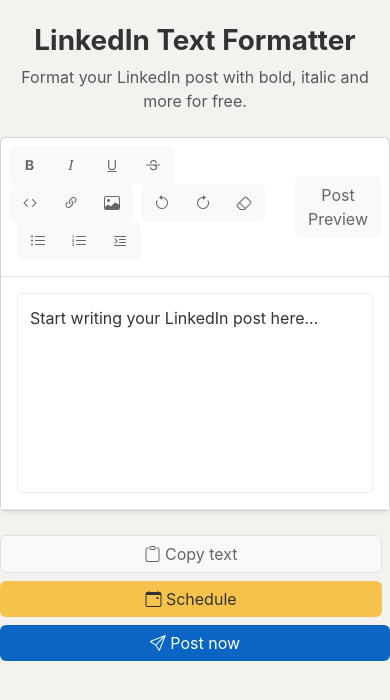
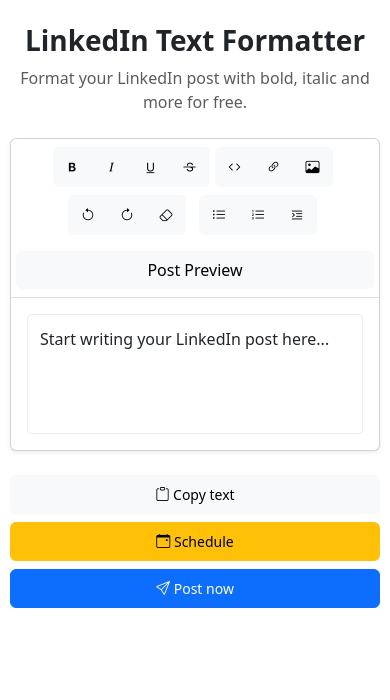
Before and after one commit to tkhongsap/linkedin-text-editor, a Flask app: page / in a window 390 px wide. Shown: the top 700 px of the page. Run offline with Flask 3, Linux system fonts and the light colour scheme; some libraries are stand-ins or nearby versions.

Commit message:
Implement responsive design for mobile devices and improve mobile experience.
Replit-Commit-Author: Agent
Replit-Commit-Session-Id: db259f9e-25c1-480b-b8ac-af441db97cea
Replit-Commit-Screenshot-Url: https://storage.googleapis.com/screenshot-production-us-central1/c0f2e0a3-1291-4764-b8c4-317bb3c658d7/eb9f23f0-e6e7-41f0-a142-ab60b802791d.jpg

```diff
--- a/static/css/custom.css
+++ b/static/css/custom.css
@@ -1,167 +1,164 @@
-/* Main layout styles */
+/* Custom styles for LinkedIn Text Formatter */
+
+/* Global responsiveness */
 body {
-    background-color: #f3f2ef;
-    font-family: -apple-system, BlinkMacSystemFont, "Segoe UI", Roboto, Helvetica, Arial, sans-serif;
-    color: #333;
+    font-family: system-ui, -apple-system, BlinkMacSystemFont, 'Segoe UI', Roboto, Oxygen, Ubuntu, Cantarell, 'Open Sans', 'Helvetica Neue', sans-serif;
 }
 
-.container {
-    max-width: 960px;
+/* Editor styling */
+.editor-content {
+    min-height: 150px;
+    border: none;
+    outline: none;
+    font-size: 16px;
+    line-height: 1.5;
 }
 
-/* Editor styles */
-.editor-container {
-    background-color: #fff;
-    border-bottom: 1px solid #e0e0e0;
+.editor-content:empty:before {
+    content: attr(placeholder);
+    color: #aaa;
 }
 
-.editor-content {
-    min-height: 200px;
-    font-size: 16px;
-    line-height: 1.5;
-    color: #333;
-    outline: none;
+/* LinkedIn post preview styling */
+.linkedin-post-preview {
+    max-width: 100%;
+    border-radius: 10px;
+    overflow: hidden;
 }
 
-/* TipTap specific editor styles */
-.ProseMirror {
-    outline: none !important;
-    padding: 0.5rem;
-}
-
-.ProseMirror p {
-    margin-bottom: 0.75rem;
-}
-
-.ProseMirror p:last-child {
-    margin-bottom: 0;
-}
-
-.ProseMirror p:first-child:empty:before {
-    content: attr(data-placeholder);
-    color: #aaa;
-    pointer-events: none;
-    float: left;
-    height: 0;
-}
-
-/* Toolbar styles */
-.btn-light {
-    color: #666;
-    border-color: transparent;
-}
-
-.btn-light:hover,
-.btn-light.active {
-    background-color: #eaeaea;
-    color: #0a66c2;
-}
-
-.btn-toolbar .btn-group {
-    margin-right: 0.5rem;
-}
-
-/* LinkedIn preview styles */
 .preview-container {
-    background-color: #f3f2ef;
-}
-
-.linkedin-post-preview {
-    background-color: #fff;
-    border-radius: 8px;
-    overflow: hidden;
+    transition: all 0.3s ease;
 }
 
 .profile-img img {
     border: 2px solid #fff;
-    box-shadow: 0 0 0 1px rgba(0,0,0,0.1);
+    box-shadow: 0 1px 3px rgba(0,0,0,0.1);
 }
 
 .profile-info h6 {
     font-weight: 600;
-    font-size: 16px;
 }
 
-#preview-content {
-    font-size: 15px;
-    line-height: 1.5;
-    white-space: pre-wrap;
-    word-wrap: break-word;
+/* Responsive adjustments */
+@media (max-width: 767px) {
+    .btn-toolbar {
+        flex-wrap: wrap;
+        justify-content: center;
+    }
+
+    .btn-group {
+        margin-bottom: 0.5rem;
+    }
+
+    .btn {
+        padding: 0.375rem 0.5rem;
+    }
+
+    h1 {
+        font-size: 1.75rem;
+    }
+
+    .card-body {
+        padding: 0.75rem;
+    }
+
+    .d-flex {
+        flex-wrap: wrap;
+    }
+
+    /* Action buttons on mobile */
+    #copy-btn, #schedule-btn, #post-now-btn {
+        font-size: 0.875rem;
+        margin-bottom: 0.5rem;
+    }
+
+    /* Toolbar buttons */
+    .btn-toolbar .btn-group {
+        margin-right: 5px !important;
+    }
+
+    .btn-toolbar .btn {
+        font-size: 0.875rem;
+    }
+
+    /* Editor height on mobile */
+    .editor-content {
+        min-height: 120px;
+    }
 }
 
-.post-stats {
-    font-size: 12px;
-    color: #666;
-    padding: 8px 0;
+/* Extra small devices */
+@media (max-width: 575px) {
+    .container {
+        padding-left: 10px;
+        padding-right: 10px;
+    }
+
+    /* Stack action buttons on very small screens */
+    .d-flex.justify-content-center {
+        flex-direction: column;
+        align-items: stretch;
+    }
+
+    #copy-btn, #schedule-btn, #post-now-btn {
+        width: 100%;
+        margin-right: 0 !important;
+        margin-bottom: 0.5rem;
+    }
+
+    /* Simplify toolbar */
+    .border-bottom.p-2 {
+        padding: 8px 5px !important;
+    }
+
+    /* Make preview toggle more prominent */
+    #preview-toggle {
+        width: 100%;
+        margin-top: 0.5rem;
+    }
+
+    /* Simplify toolbar layout on very small screens */
+    .d-flex.align-items-center {
+        flex-direction: column;
+    }
+
+    .btn-toolbar {
+        width: 100%;
+    }
 }
 
-.post-actions {
-    border-top: 1px solid #e0e0e0;
+/* Enhance text formatting appearance */
+#preview-content {
+    font-size: 16px;
+    line-height: 1.5;
+    word-break: break-word;
 }
 
+#preview-content a {
+    color: #0073b1;
+    text-decoration: none;
+}
+
+#preview-content a:hover {
+    text-decoration: underline;
+}
+
+#preview-content code {
+    background-color: #f3f3f3;
+    padding: 2px 4px;
+    border-radius: 3px;
+    font-family: monospace;
+    font-size: 0.9em;
+}
+
+/* LinkedIn post actions */
 .post-actions .btn {
-    color: #666;
     border: none;
     font-size: 14px;
-    padding: 8px;
-    border-radius: 4px;
+    color: #666;
+    text-align: center;
 }
 
 .post-actions .btn:hover {
-    background-color: #f0f0f0;
+    background-color: #f3f3f3;
 }
-
-/* Bottom action buttons */
-#copy-btn {
-    border: 1px solid #e0e0e0;
-    color: #666;
-}
-
-#schedule-btn {
-    background-color: #f5c24c;
-    border: none;
-    color: #333;
-}
-
-#post-now-btn {
-    background-color: #0a66c2;
-    border: none;
-}
-
-/* Button states */
-.btn.active {
-    background-color: #eaeaea;
-    color: #0a66c2;
-}
-
-/* Responsive adjustments */
-@media (max-width: 768px) {
-    .container {
-        padding: 0;
-    }
-
-    .btn-toolbar {
-        overflow-x: auto;
-        white-space: nowrap;
-        padding-bottom: 8px;
-    }
-
-    .editor-content,
-    #preview-content {
-        min-height: 150px;
-    }
-
-    .d-flex.justify-content-center {
-        flex-wrap: wrap;
-    }
-
-    .d-flex.justify-content-center .btn {
-        margin-bottom: 8px;
-        flex-basis: 100%;
-    }
-}
-
-/* Hashtags styling */
-.text-primary {
-    color: #0a66c2 !important;
-}
--- a/static/js/formatter.js
+++ b/static/js/formatter.js
@@ -1,9 +1,9 @@
 document.addEventListener('DOMContentLoaded', function() {
-    // Set up a simple text editor first before trying to initialize TipTap
+    // Set up a simple text editor
     setupBasicEditor();
 
-    // Try to initialize TipTap with a delay to ensure all scripts are loaded
-    setTimeout(initTipTap, 500);
+    // Add mobile-specific behaviors
+    setupMobileEnhancements();
 });
 
 // Basic editor functionality using contenteditable
@@ -191,18 +191,66 @@ function formatText(text) {
     });
 }
 
-// Try to initialize TipTap editor (this is a fallback that may work if scripts load properly)
-function initTipTap() {
-    try {
-        if (typeof tiptap !== 'undefined' && tiptap.Editor) {
-            console.log('TipTap initialized');
-            const editor = new tiptap.Editor({
-                element: document.querySelector('#editor'),
-                content: document.querySelector('#editor').innerHTML,
-                editable: true
-            });
+// Mobile-specific enhancements
+function setupMobileEnhancements() {
+    // Detect if we're on mobile
+    const isMobile = window.matchMedia("(max-width: 767px)").matches;
+
+    if (isMobile) {
+        // Adjust editor height for better mobile experience
+        const editor = document.getElementById('editor');
+        editor.style.minHeight = '120px';
+
+        // Enhance toolbar visibility on mobile
+        const toolbarButtons = document.querySelectorAll('.btn-toolbar .btn');
+        toolbarButtons.forEach(button => {
+            button.classList.add('p-1');
+            // Make touch targets larger
+            button.style.minWidth = '40px';
+            button.style.minHeight = '40px';
+        });
+
+        // Add scroll to top when switching to editor
+        document.getElementById('preview-toggle').addEventListener('click', function() {
+            if (this.textContent === 'Back to Editor') {
+                window.scrollTo(0, 0);
+            }
+        });
+
+        // Make sure buttons are large enough for touch
+        const actionButtons = document.querySelectorAll('#copy-btn, #schedule-btn, #post-now-btn');
+        actionButtons.forEach(button => {
+            button.classList.add('py-2');
+        });
+
+        // Handle keyboard appearing/disappearing (for mobile)
+        const viewportHeight = window.innerHeight;
+        window.addEventListener('resize', function() {
+            // If the height is significantly less than viewport height, keyboard is probably showing
+            if (window.innerHeight < viewportHeight * 0.8) {
+                // Hide preview button when keyboard is showing to save space
+                document.getElementById('preview-toggle').style.display = 'none';
+            } else {
+                document.getElementById('preview-toggle').style.display = 'block';
+            }
+        });
+    }
+
+    // Add viewport meta update for proper scaling based on device
+    function updateViewportForDevice() {
+        const viewportMeta = document.querySelector('meta[name="viewport"]');
+
+        if (viewportMeta) {
+            // For small devices, use a different viewport setting to avoid zooming issues
+            if (window.innerWidth < 360) {
+                viewportMeta.setAttribute('content', 'width=device-width, initial-scale=0.86, maximum-scale=0.86, user-scalable=no');
+            } else {
+                viewportMeta.setAttribute('content', 'width=device-width, initial-scale=1.0, maximum-scale=1.0, user-scalable=no');
+            }
         }
-    } catch (e) {
-        console.log('TipTap initialization skipped, using basic editor', e);
     }
+
+    // Run initially and on resize
+    updateViewportForDevice();
+    window.addEventListener('resize', updateViewportForDevice);
 }
--- a/templates/index.html
+++ b/templates/index.html
@@ -2,7 +2,9 @@
 <html lang="en" data-bs-theme="light">
 <head>
     <meta charset="UTF-8">
-    <meta name="viewport" content="width=device-width, initial-scale=1.0">
+    <meta name="viewport" content="width=device-width, initial-scale=1.0, maximum-scale=1.0, user-scalable=no">
+    <meta name="description" content="Format your LinkedIn posts with bold, italic and more for free">
+    <meta name="theme-color" content="#0a66c2">
     <title>LinkedIn Text Formatter</title>
     <link href="https://cdn.jsdelivr.net/npm/bootstrap@5.3.0/dist/css/bootstrap.min.css" rel="stylesheet">
     <link href="https://cdn.jsdelivr.net/npm/bootstrap-icons@1.11.1/font/bootstrap-icons.css" rel="stylesheet">
@@ -112,16 +114,16 @@
                                         <img src="{{ url_for('static', filename='images/profile.svg') }}" alt="Profile" class="rounded-circle" width="48" height="48">
                                     </div>
                                     <div class="profile-info">
-                                        <h6 class="mb-0">Alex Dahud</h6>
-                                        <p class="text-muted small mb-0">Growth at Typegrow | Helping you grow LinkedIn audience with AI</p>
-                                        <small class="text-muted">12h · <i class="bi bi-globe"></i></small>
+                                        <h6 class="mb-0">Totrakool Khongsap</h6>
+                                        <p class="text-muted small mb-0">AI Strategist | Decoding Tech's Human Side | Sharing Insights. Sparking Growth</p>
+                                        <small class="text-muted">Just now · <i class="bi bi-globe"></i></small>
                                     </div>
                                 </div>
 
                                 <div id="preview-content" class="mb-3">
                                     <p>Start writing and your post will appear here...</p>
-                                    <p>You can add images, links, <span class="text-primary">#hashtags</span> and emojis 🍎</p>
-                                    <p>This line will appear below the more...</p>
+                                    <p>Share insights about <span class="text-primary">#AI</span>, <span class="text-primary">#Technology</span>, and the human side of tech 💡</p>
+                                    <p>Your formatted text will be displayed in this LinkedIn preview!</p>
                                 </div>
 
                                 <div class="post-stats d-flex align-items-center text-muted small mb-2">
```
Also changed, not shown: attached_assets/image_1743324589170.png (added), attached_assets/image_1743324613458.png (added), static/images/profile.svg.
